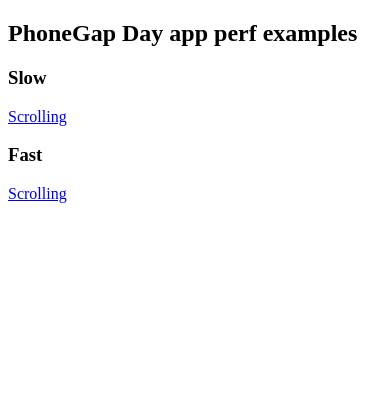
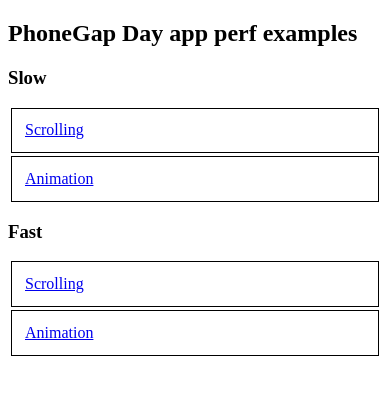
Before and after one commit to blefebvre/pg-app-perf, a website: page www/index.html in a window 390 px wide. Drawn offline with Linux system fonts and the light colour scheme; some packages are replaced by stand-ins of ours.

```diff
--- a/www/index.html
+++ b/www/index.html
@@ -5,16 +5,27 @@
     <meta name="viewport" content="initial-scale=1, maximum-scale=1, user-scalable=no, width=device-width">
     <title></title>
     <style>
-
+      a {
+        display: block;
+        padding: .8em;
+        border: 1px solid black;
+        margin: .2em;
+      }
     </style>
   </head>
   <body>
     <h2>PhoneGap Day app perf examples</h2>
 
     <h3>Slow</h2>
+
     <a href="slow/1-scroll/www/index.html">Scrolling</a>
+    <a href="slow/2-animate/www/index.html">Animation</a>
 
     <h3>Fast</h2>
+
     <a href="fast/1-scroll/www/index.html">Scrolling</a>
+    <a href="slow/2-animate/www/index.html">Animation</a>
+
+    <script src="./cordova.js"></script>
   </body>
 </html>
```
